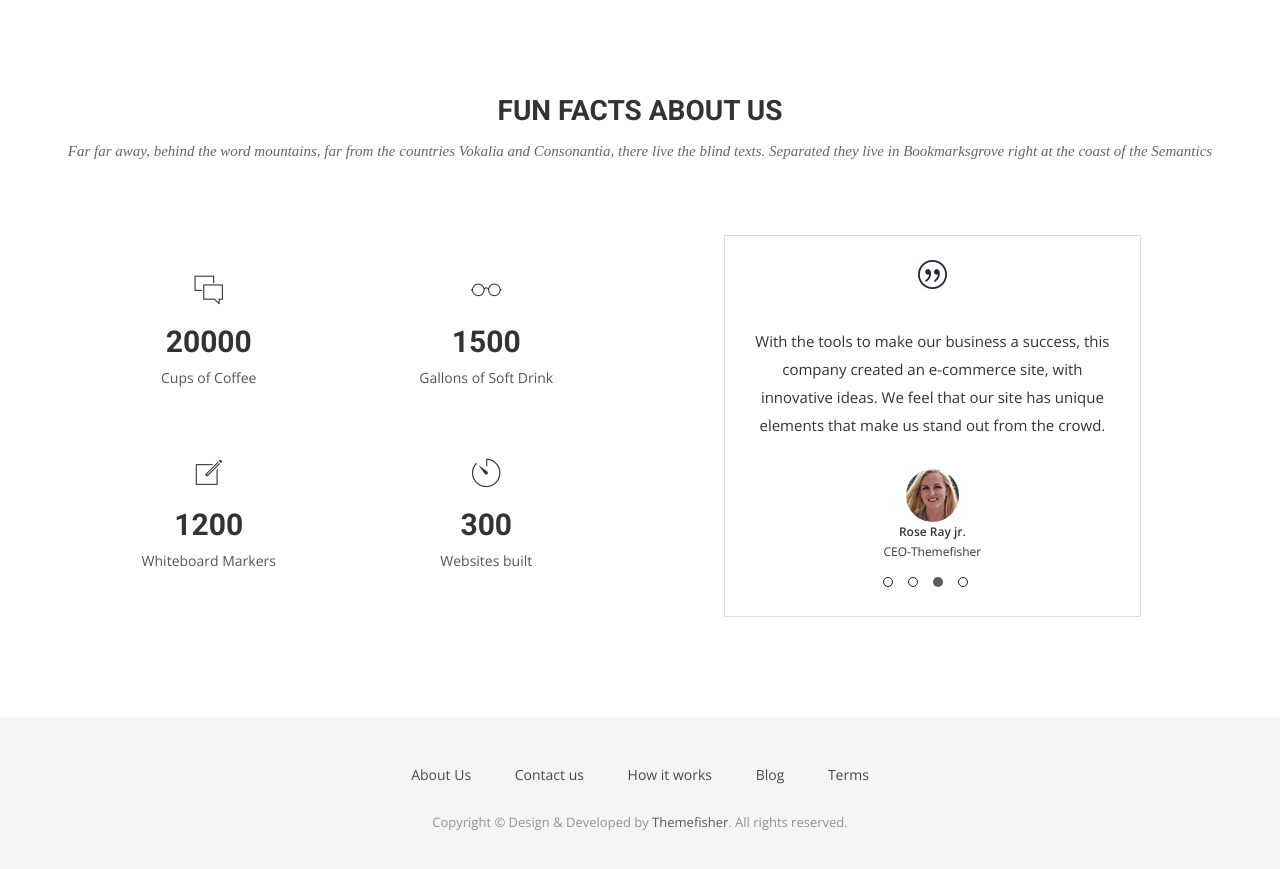
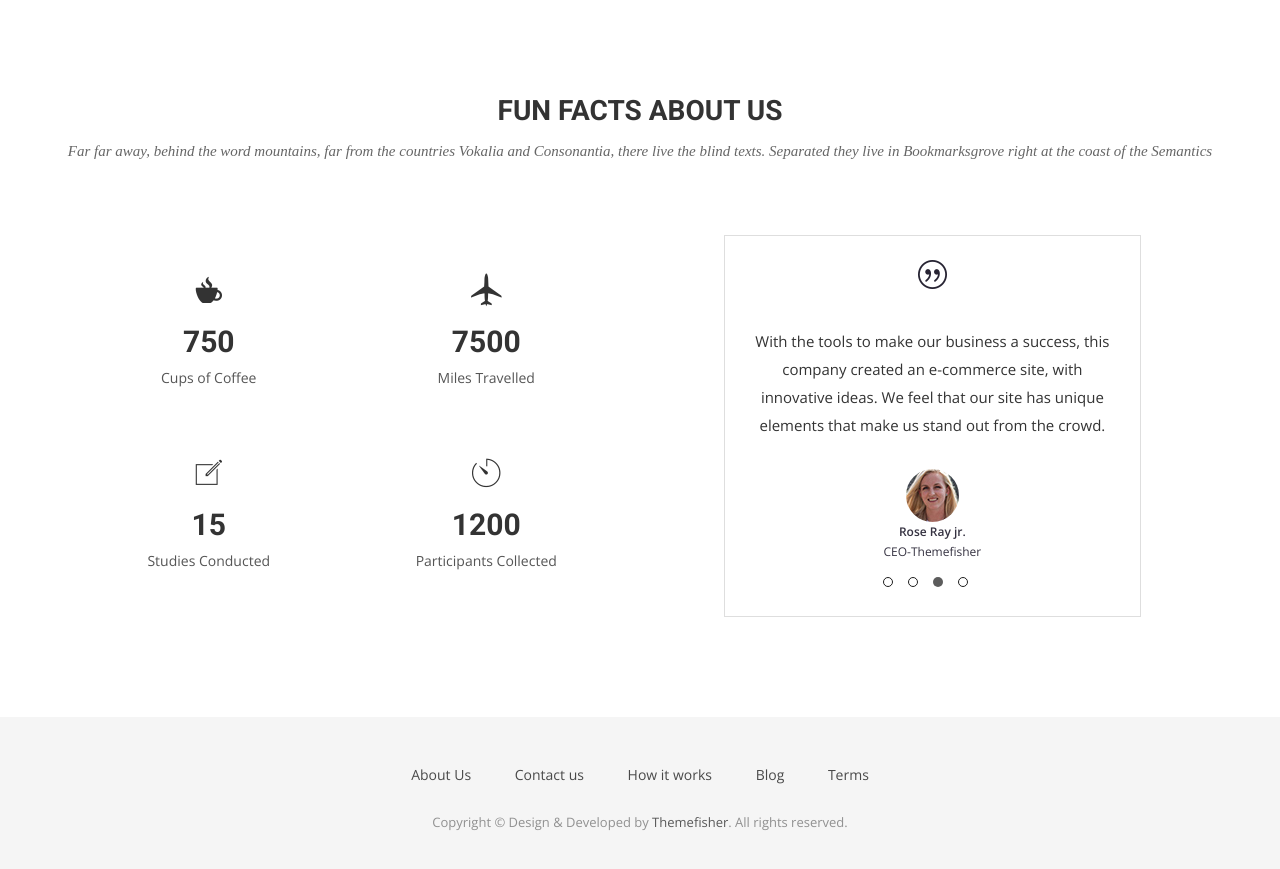
Before and after one commit to cognitionemotionlab/cognitionemotionlab.github.io, a Jekyll site: the page built from index.html, in a window 1280 px wide and 900 px high, scrolled down 3343 px. Shown: the top 869 px of the window. Built offline with Jekyll 4.4.1, drawn with Linux system fonts in a browser that asks for light colours; nearby versions of some CDN libraries; some web fonts are replaced.

Commit message:
Data facts changed.

```diff
--- a/_data/funfacts.yml
+++ b/_data/funfacts.yml
@@ -1,12 +1,12 @@
-- counter: 20000
-  icon: ion-ios-chatboxes-outline
+- counter: 750
+  icon: ion-coffee
   text: Cups of Coffee
-- counter: 1500
-  icon: ion-ios-glasses-outline
-  text: Gallons of Soft Drink
+- counter: 7500
+  icon: ion-plane
+  text: Miles Travelled
+- counter: 15
+  icon: ion-ios-compose-outline
+  text: Studies Conducted
 - counter: 1200
-  icon: ion-ios-compose-outline
-  text: Whiteboard Markers
-- counter: 300
   icon: ion-ios-timer-outline
-  text: Websites built
+  text: Participants Collected
```
